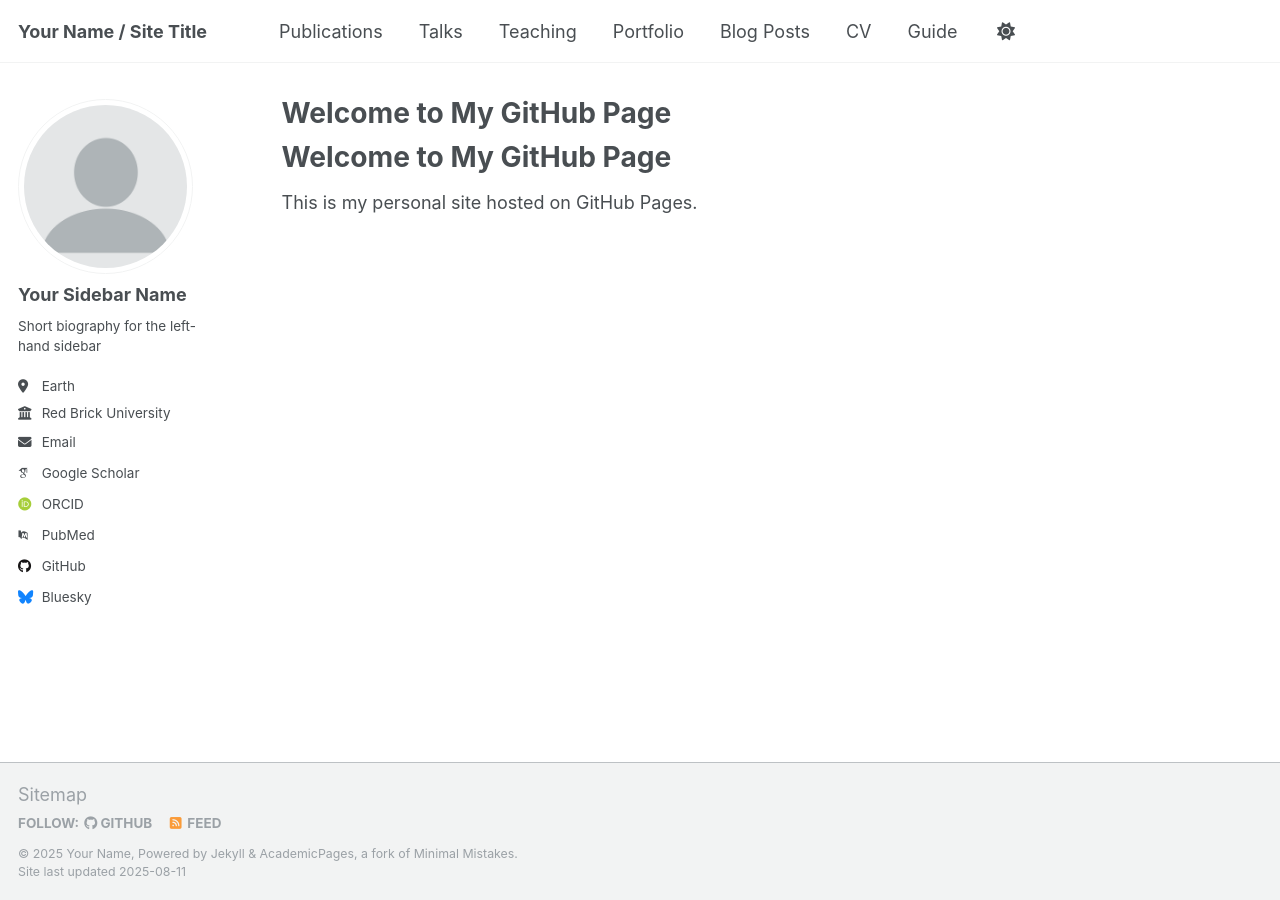
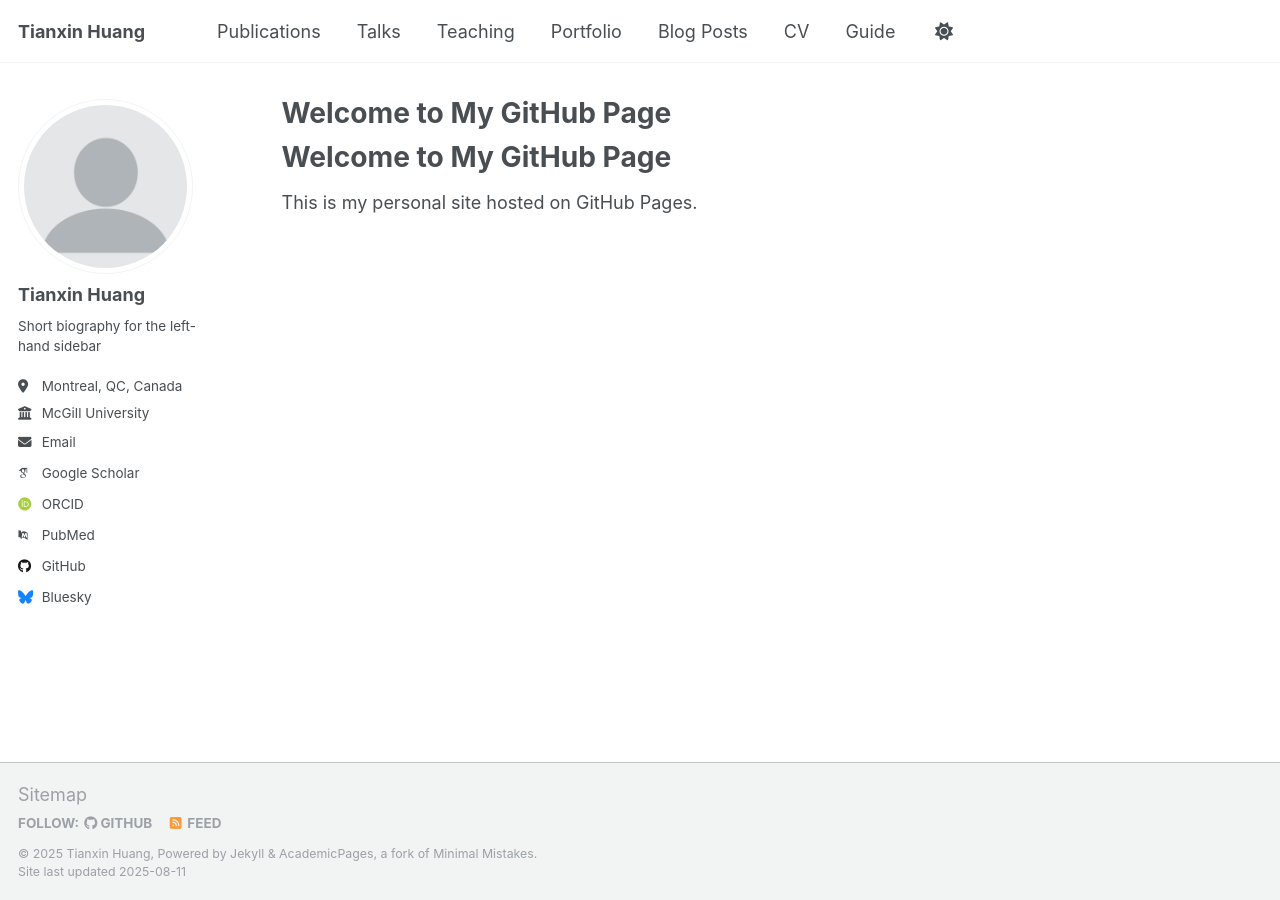
Before and after one commit to CecilyQE/CecilyQE.github.io, a Jekyll site: the page built from index.md, in a window 1280 px wide. Built offline with Jekyll 4.4.1, drawn with Linux system fonts in a browser that asks for light colours; some web fonts are replaced; our own code applies the rules of GitHub Pages for plain Markdown files; a script that is not in the unit is left out.

Commit message:
_config.yml

```diff
--- a/_config.yml
+++ b/_config.yml
@@ -9,9 +9,9 @@
 # Basic Site Settings
 locale                   : "en-US"
 site_theme               : "default"
-title                    : "Your Name / Site Title"
+title                    : "Tianxin Huang"
 title_separator          : "-"
-name                     : &name "Your Name"
+name                     : &name "Tianxin Huang"
 description              : &description "personal description"
 url                      : https://academicpages.github.io # the base hostname & protocol for your site e.g. "https://[your GitHub username].github.io" or if you already have some other page hosted on Github then use "https://[your GitHub username].github.io/[Your Repo Name]"
 baseurl                  : "" # the subpath of your site, e.g. "/blog"
@@ -23,13 +23,13 @@ repository               : "academicpages/academicpages.github.io"
 author:
   # Biographic information
   avatar           : "profile.png"
-  name             : "Your Sidebar Name"
+  name             : "Tianxin Huang"
   pronouns         : # example: "she/her"
   bio              : "Short biography for the left-hand sidebar"
-  location         : "Earth"
-  employer         : "Red Brick University"
+  location         : "Montreal, QC, Canada"
+  employer         : "McGill University"
   uri              : # URL
-  email            : "none@example.org"
+  email            : "tianxin.huang@mail.mcgill.ca"
 
   # Academic websites
   academia         : # URL
```
